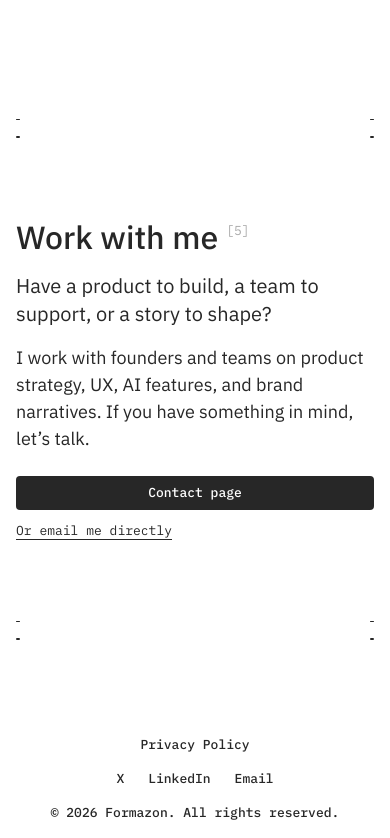
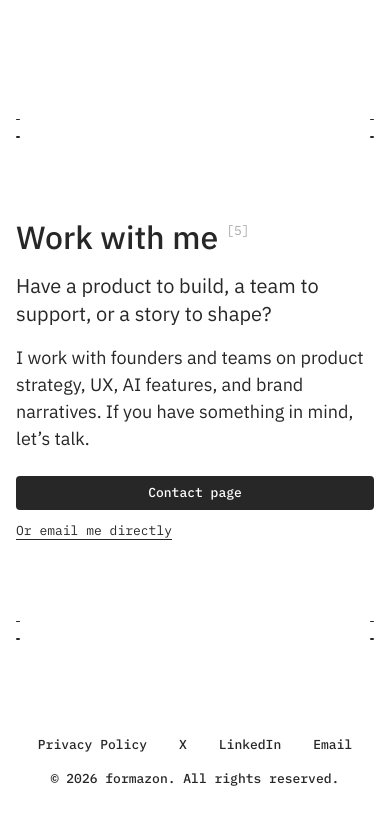
Before and after one commit to formazon/formazon-web, a Next.js app: page / in a window 390 px wide. Shown: the part 5060-5898 px from the top of the page. After the commit the page ends 5864 px from the top, so only its background shows below. Built offline with nearby package versions, Linux system fonts and the light colour scheme; no server answers.

Commit message:
refactor(Footer): streamline social link management and enhance layout; consolidate Privacy Policy and social links into a single responsive group

```diff
--- a/src/components/layout/Footer.tsx
+++ b/src/components/layout/Footer.tsx
@@ -1,47 +1,41 @@
 // src/components/layout/Footer.tsx
 import Link from "next/link";
+
+const linkClassName = "label-medium hover:opacity-70 transition-opacity";
+
+const socialLinks = [
+    { href: "https://x.com/formazon", label: "X", external: true },
+    { href: "https://www.linkedin.com/in/faridrafikov/", label: "LinkedIn", external: true },
+    { href: "mailto:mail@formazon.com", label: "Email", external: false },
+];
 
 export function Footer() {
     return (
         <footer className="bg-surface">
             <div className="mx-auto flex flex-col sm:flex-row h-auto sm:h-16 items-center justify-between gap-4 sm:gap-0 py-4 sm:py-0 gutter">
-                {/* ЛЕВАЯ ГРУППА: Privacy Policy */}
-                <Link
-                    href="/privacy-policy"
-                    className="label-medium hover:opacity-70 transition-opacity order-1 sm:order-1"
-                >
-                    Privacy Policy
-                </Link>
-
                 {/* ЦЕНТР: Copyright */}
                 <p className="label-medium text-center order-3 sm:order-2">
-                    © {new Date().getFullYear()} Formazon. All rights reserved.
+                    © {new Date().getFullYear()} formazon. All rights reserved.
                 </p>
 
-                {/* ПРАВАЯ ГРУППА: Social Links */}
-                <div className="flex items-center gap-6 order-2 sm:order-3">
-                    <Link
-                        href="https://x.com/formazon"
-                        target="_blank"
-                        rel="noopener noreferrer"
-                        className="label-medium hover:opacity-70 transition-opacity"
-                    >
-                        X
+                {/* ГРУППА: Privacy Policy + Social Links */}
+                <div className="flex items-center gap-8 sm:gap-6 order-2 sm:order-3">
+                    <Link href="/privacy-policy" className={linkClassName}>
+                        Privacy Policy
                     </Link>
-                    <Link
-                        href="https://www.linkedin.com/in/faridrafikov/"
-                        target="_blank"
-                        rel="noopener noreferrer"
-                        className="label-medium hover:opacity-70 transition-opacity"
-                    >
-                        LinkedIn
-                    </Link>
-                    <Link
-                        href="mailto:mail@formazon.com"
-                        className="label-medium hover:opacity-70 transition-opacity"
-                    >
-                        Email
-                    </Link>
+                    {socialLinks.map((link) => (
+                        <Link
+                            key={link.href}
+                            href={link.href}
+                            {...(link.external && {
+                                target: "_blank",
+                                rel: "noopener noreferrer",
+                            })}
+                            className={linkClassName}
+                        >
+                            {link.label}
+                        </Link>
+                    ))}
                 </div>
             </div>
         </footer>
```
